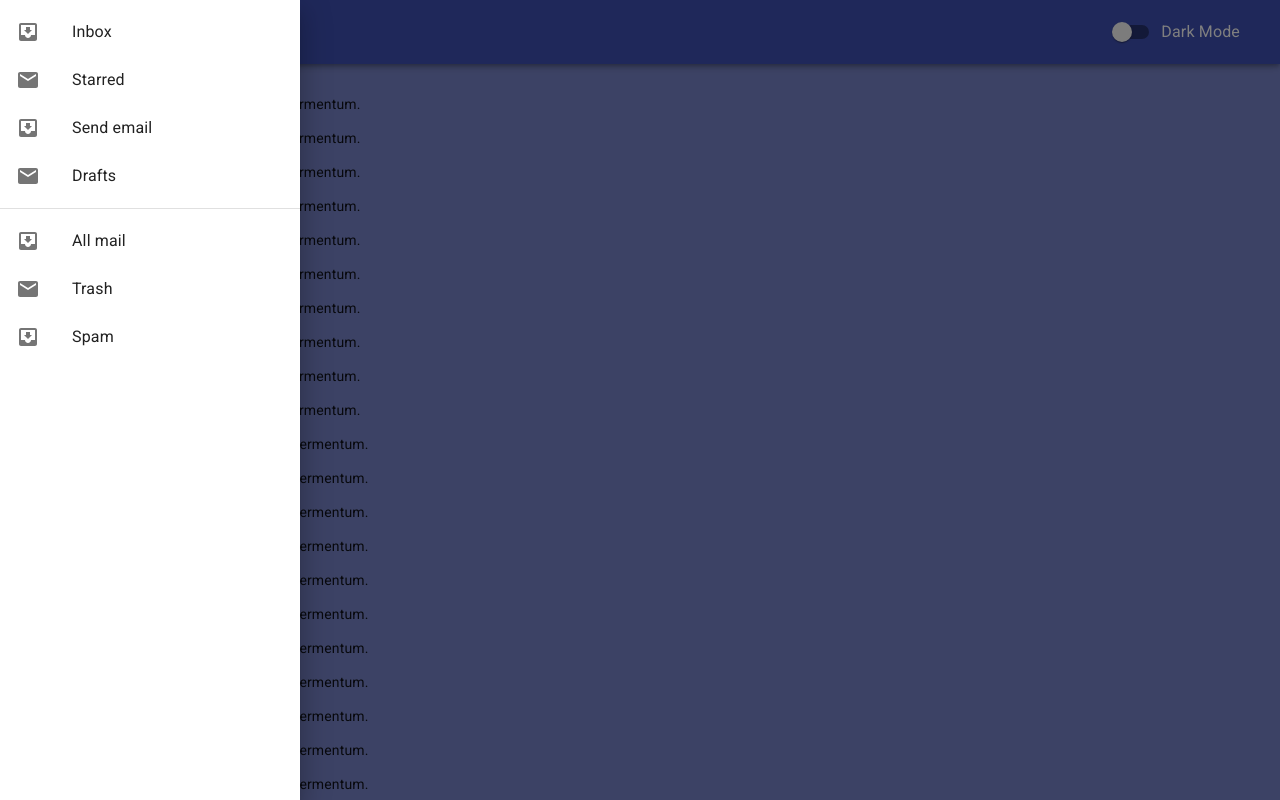
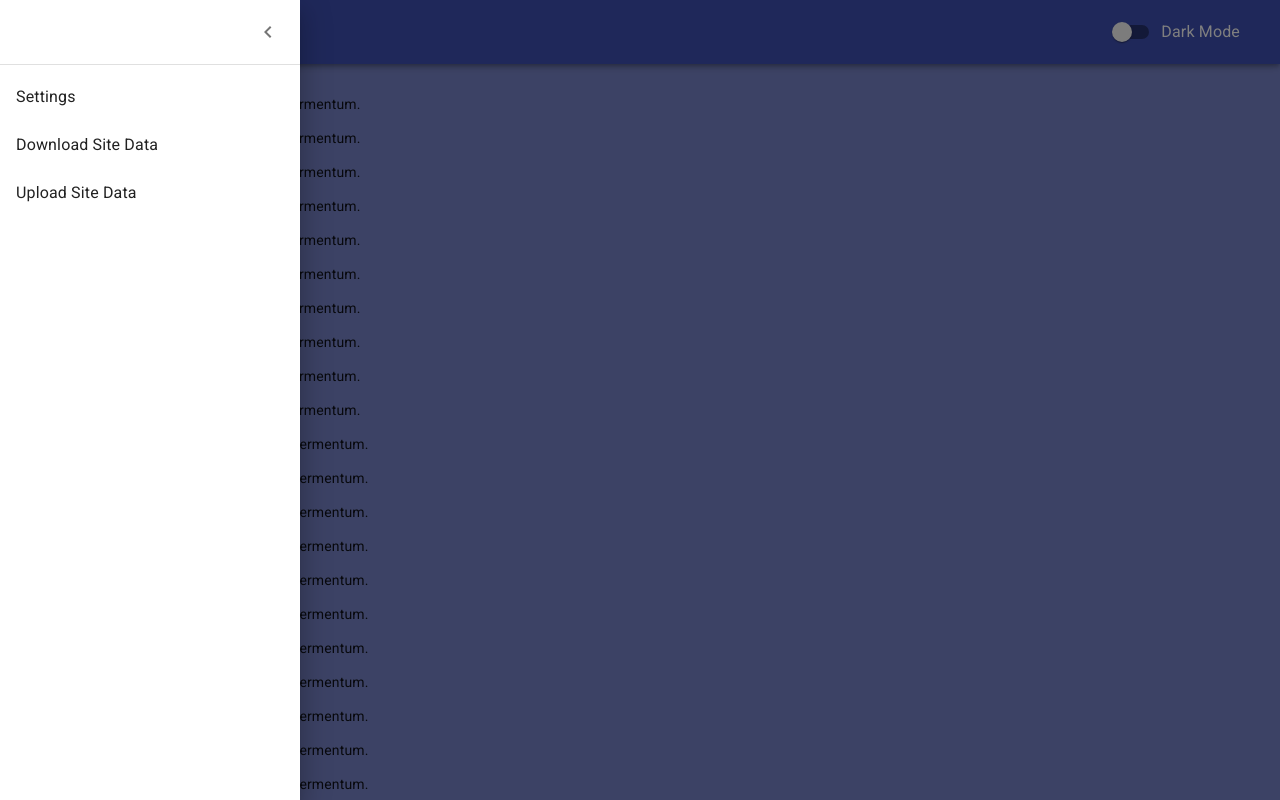
Before and after one commit to openXapps/web-apps-bookmarker-mui, a React (Create React App) app: page / in a window 1280 px wide. Both pictures are taken after a click on the button 36 px from the left and 32 px from the top of the page. Shown: the top 800 px of the page. Built offline with nearby package versions, Linux system fonts and the light colour scheme.

Commit message:
Development progress

```diff
--- a/src/App.js
+++ b/src/App.js
@@ -1,5 +1,6 @@
 import React from 'react';
 import { BrowserRouter as Router, Route, Switch } from "react-router-dom";
+// import { createBrowserHistory } from "history";
 
 // Material UI
 import CssBaseline from '@material-ui/core/CssBaseline';
@@ -21,6 +22,8 @@ import Download from './components/Download';
 import Upload from './components/Upload';
 import Settings from './components/Settings';
 import PageNotFound from './components/PageNotFound';
+
+// const customHistory = createBrowserHistory();
 
 const App = () => {
   // https://medium.com/@svinkle/how-to-deploy-a-react-app-to-a-subdirectory-f694d46427c1
--- a/src/components/Header.js
+++ b/src/components/Header.js
@@ -1,57 +1,36 @@
 import React from 'react';
-import { makeStyles } from '@material-ui/core/styles';
+import { Link as RouterLink, useHistory } from 'react-router-dom';
+
+import AppBar from '@material-ui/core/AppBar';
+import Divider from '@material-ui/core/Divider';
 import Drawer from '@material-ui/core/Drawer';
-import AppBar from '@material-ui/core/AppBar';
+import FormControlLabel from '@material-ui/core/FormControlLabel';
+import FormGroup from '@material-ui/core/FormGroup';
+import IconButton from '@material-ui/core/IconButton';
+import List from '@material-ui/core/List';
+import ListItem from '@material-ui/core/ListItem';
+import ListItemText from '@material-ui/core/ListItemText';
+import Switch from '@material-ui/core/Switch';
 import Toolbar from '@material-ui/core/Toolbar';
-import List from '@material-ui/core/List';
-import Divider from '@material-ui/core/Divider';
+import Fab from '@material-ui/core/Fab';
 import Typography from '@material-ui/core/Typography';
-import IconButton from '@material-ui/core/IconButton';
+import ChevronLeftIcon from '@material-ui/icons/ChevronLeft';
 import MenuIcon from '@material-ui/icons/Menu';
-import ListItem from '@material-ui/core/ListItem';
-import ListItemIcon from '@material-ui/core/ListItemIcon';
-import ListItemText from '@material-ui/core/ListItemText';
-import InboxIcon from '@material-ui/icons/MoveToInbox';
-import MailIcon from '@material-ui/icons/Mail';
-import FormGroup from '@material-ui/core/FormGroup';
-import FormControlLabel from '@material-ui/core/FormControlLabel';
-import Switch from '@material-ui/core/Switch';
+
 import { context } from '../context/StoreProvider';
+import useHeaderStyle from './HeaderStyle';
 
-const drawerWidth = 300;
-
-const useStyles = makeStyles((theme) => ({
-  root: {
-    display: 'flex',
-  },
-  title: {
-    flexGrow: 1,
-  },
-  menuButton: {
-    marginRight: theme.spacing(2),
-  },
-  drawer: {
-    width: drawerWidth,
-    flexShrink: 0,
-  },
-  drawerPaper: {
-    width: drawerWidth,
-    boxSizing: 'border-box',
-  },
-  drawerHeader: {
-    display: 'flex',
-    alignItems: 'center',
-    padding: theme.spacing(0, 1),
-    // necessary for content to be below app bar
-    ...theme.mixins.toolbar,
-    justifyContent: 'flex-end',
-  },
-}));
-
-const Header = () => {
-  const classes = useStyles();
+const Header = ({ home }) => {
+  const classes = useHeaderStyle();
+  const history = useHistory();
+  const [atHome, setAtHome] = React.useState(true);
   const [drawerState, setDrawerState] = React.useState(false);
   const [state, dispatch] = React.useContext(context);
+
+  const handleRouteState = () => {
+    setDrawerState(!drawerState);
+    setAtHome(!atHome);
+  };
 
   const handleTheme = () => {
     const _isDark = !state.theme.isDark;
@@ -59,17 +38,36 @@ const Header = () => {
     dispatch({ type: 'THEME_SWITCH', payload: { isDark: _isDark, template: _template } });
   };
 
+  const handleGoHome = () => {
+    setAtHome(!atHome);
+    history.goBack();
+  };
+
+  // console.log('Header: history...', history);
+
   return (
     <div className={classes.root}>
       <AppBar
         position='fixed'
       ><Toolbar>
+          {atHome ? (
             <IconButton
               color='inherit'
               onClick={() => setDrawerState(!drawerState)}
               edge='start'
               className={classes.menuButton}
             ><MenuIcon /></IconButton>
+          ) : (
+              // https://material-ui.com/components/links/
+              <Fab
+                className={classes.menuButton}
+                size="small"
+                color="primary"
+                aria-label="edit"
+                onClick={handleGoHome}
+              ><ChevronLeftIcon /></Fab>
+            )
+          }
           <Typography
             variant='h6'
             className={classes.title}
@@ -96,14 +94,41 @@ const Header = () => {
           paper: classes.drawerPaper,
         }}
       >
-        {/* <div className={classes.drawerHeader}>
+        <div className={classes.drawerHeader}>
           <IconButton
             onClick={() => setDrawerState(!drawerState)}
           ><ChevronLeftIcon /></IconButton>
         </div>
-        <Divider /> */}
+        <Divider />
         <List>
-          {['Inbox', 'Starred', 'Send email', 'Drafts'].map((text, index) => (
+          <ListItem
+            button
+            component={RouterLink}
+            to="/settings"
+            onClick={handleRouteState}
+          ><ListItemText>Settings</ListItemText></ListItem>
+          <ListItem
+            button
+            component={RouterLink}
+            to="/download"
+            onClick={handleRouteState}
+          ><ListItemText>Download Site Data</ListItemText></ListItem>
+          <ListItem
+            button
+            component={RouterLink}
+            to="/upload"
+            onClick={handleRouteState}
+          ><ListItemText>Upload Site Data</ListItemText></ListItem>
+        </List>
+      </Drawer>
+    </div>
+  );
+};
+
+export default Header;
+
+/**
+ * {['Inbox', 'Starred', 'Send email', 'Drafts'].map((text, index) => (
             <ListItem button key={text}>
               <ListItemIcon>
                 {index % 2 === 0 ? <InboxIcon /> : <MailIcon />}
@@ -111,21 +136,4 @@ const Header = () => {
               <ListItemText primary={text} />
             </ListItem>
           ))}
-        </List>
-        <Divider />
-        <List>
-          {['All mail', 'Trash', 'Spam'].map((text, index) => (
-            <ListItem button key={text}>
-              <ListItemIcon>
-                {index % 2 === 0 ? <InboxIcon /> : <MailIcon />}
-              </ListItemIcon>
-              <ListItemText primary={text} />
-            </ListItem>
-          ))}
-        </List>
-      </Drawer>
-    </div>
-  );
-};
-
-export default Header;
+ */
--- /dev/null
+++ b/src/components/HeaderStyle.js
@@ -0,0 +1,33 @@
+import { makeStyles } from '@material-ui/core/styles';
+
+const drawerWidth = 300;
+
+const useHeaderStyle = makeStyles((theme) => ({
+  root: {
+    display: 'flex',
+  },
+  title: {
+    flexGrow: 1,
+  },
+  menuButton: {
+    marginRight: theme.spacing(2),
+  },
+  drawer: {
+    width: drawerWidth,
+    flexShrink: 0,
+  },
+  drawerPaper: {
+    width: drawerWidth,
+    boxSizing: 'border-box',
+  },
+  drawerHeader: {
+    display: 'flex',
+    alignItems: 'center',
+    padding: theme.spacing(0, 1),
+    // necessary for content to be below app bar
+    ...theme.mixins.toolbar,
+    justifyContent: 'flex-end',
+  },
+}));
+
+export default useHeaderStyle;
```
Also changed, not shown: src/components/RouterLinkList.js (added, +40 -0 lines), 1 other file (tests, documents, lock files or other folders). Lines whose indentation alone changed are shown as unchanged.
